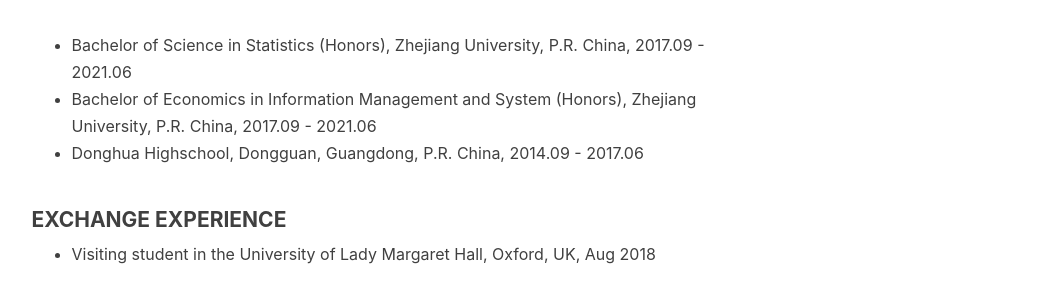
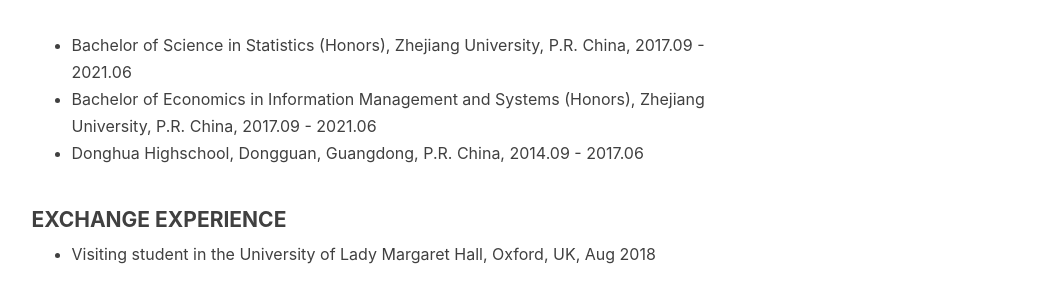
Before and after one commit to ZaccWu/ZaccWu.github.io, a Jekyll site: the page built from about.html, in a window 1280 px wide and 900 px high, scrolled down 1010 px. Shown: the part 171-453 px from the top of the window, without its empty margins (136-1198 px from the left). Built offline with Jekyll 4.4.1, drawn with Linux system fonts in a browser that asks for light colours; nearby versions of some CDN libraries; comment, search, counter and statistics services are not loaded.

Commit message:
Update about.html

```diff
--- a/about.html
+++ b/about.html
@@ -48,7 +48,7 @@
     <p>
     <ul>
         <li>Bachelor of Science in Statistics (Honors), Zhejiang University, P.R. China, 2017.09 - 2021.06</li>
-        <li>Bachelor of Economics in Information Management and System (Honors), Zhejiang University, P.R. China, 2017.09 - 2021.06</li>
+        <li>Bachelor of Economics in Information Management and Systems (Honors), Zhejiang University, P.R. China, 2017.09 - 2021.06</li>
         <li>Donghua Highschool, Dongguan, Guangdong, P.R. China, 2014.09 - 2017.06</li>
     </ul>
     <h4>EXCHANGE EXPERIENCE </h4>
```
